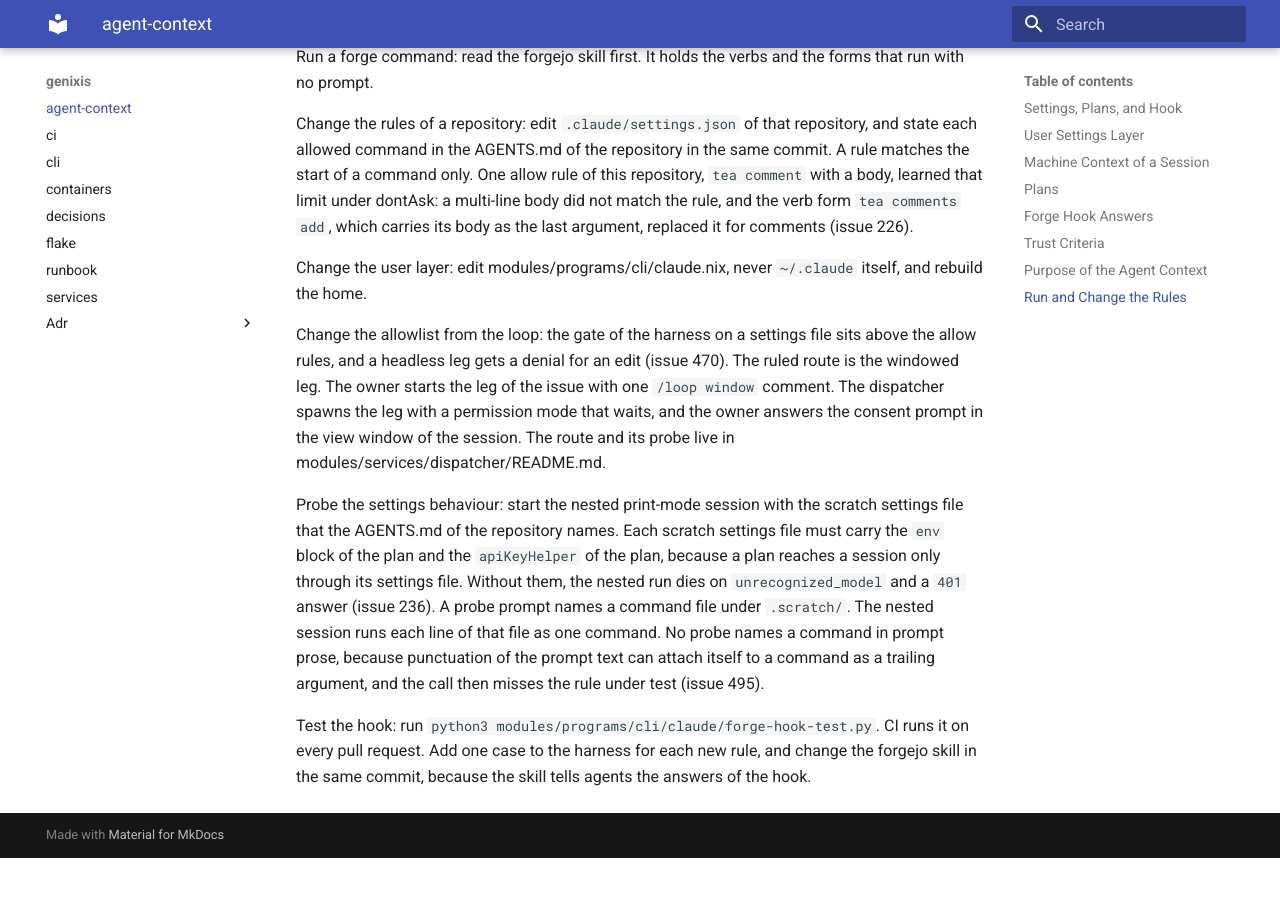
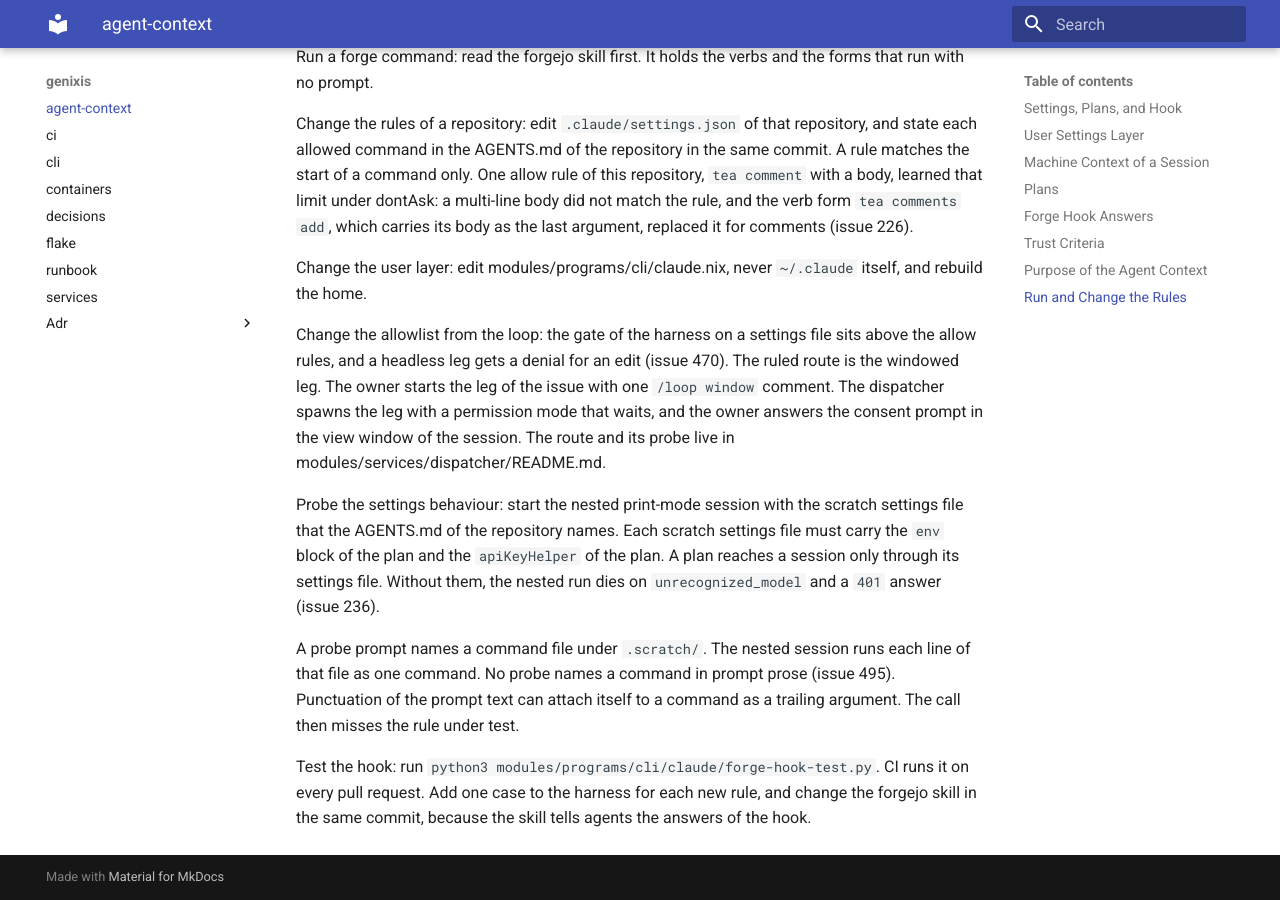
Before and after one commit to Jracon/genixis, an MkDocs documentation site: the page built from docs/agent-context.md, in a window 1280 px wide and 900 px high, scrolled down 4418 px. Built offline with MkDocs 1.6.1 and Material for MkDocs 9.7.7, drawn with Linux system fonts in a browser that asks for light colours; before the commit the page ends 5276 px from its top, so only the background shows below that.

Commit message:
docs(agent-context): split the two sentences over the word caps
The reviewer leg of pull request #497 found the probe paragraph with two sentences over the caps of the technical-english skill: 34 and 29 words, against the cap of 20 words for an instruction (issue 498). The Documentation Law of docs/design.md binds that dialect to the docs tree.

Each split states the reason in its own short sentence after the rule, as the skill asks. The ruled wording survives verbatim, and the reference (issue 495) moved to the prohibition sentence that it documents.

The splits push the paragraph past the six-sentence cap of the skill, so the text breaks into two paragraphs at the topic seam: the settings file and the command file. No other sentence changed. The short-form copy in AGENTS.md sits inside the caps and stays unchanged.

A semantic-diff pass over the paragraph found nine statements before and after, with no loss and no addition.

Co-Authored-By: Claude Code <noreply@anthropic.com>

```diff
--- a/docs/agent-context.md
+++ b/docs/agent-context.md
@@ -78,6 +78,8 @@ Change the user layer: edit modules/programs/cli/claude.nix, never `~/.claude` i
 
 Change the allowlist from the loop: the gate of the harness on a settings file sits above the allow rules, and a headless leg gets a denial for an edit (issue 470). The ruled route is the windowed leg. The owner starts the leg of the issue with one `/loop window` comment. The dispatcher spawns the leg with a permission mode that waits, and the owner answers the consent prompt in the view window of the session. The route and its probe live in modules/services/dispatcher/README.md.
 
-Probe the settings behaviour: start the nested print-mode session with the scratch settings file that the AGENTS.md of the repository names. Each scratch settings file must carry the `env` block of the plan and the `apiKeyHelper` of the plan, because a plan reaches a session only through its settings file. Without them, the nested run dies on `unrecognized_model` and a `401` answer (issue 236). A probe prompt names a command file under `.scratch/`. The nested session runs each line of that file as one command. No probe names a command in prompt prose, because punctuation of the prompt text can attach itself to a command as a trailing argument, and the call then misses the rule under test (issue 495).
+Probe the settings behaviour: start the nested print-mode session with the scratch settings file that the AGENTS.md of the repository names. Each scratch settings file must carry the `env` block of the plan and the `apiKeyHelper` of the plan. A plan reaches a session only through its settings file. Without them, the nested run dies on `unrecognized_model` and a `401` answer (issue 236).
+
+A probe prompt names a command file under `.scratch/`. The nested session runs each line of that file as one command. No probe names a command in prompt prose (issue 495). Punctuation of the prompt text can attach itself to a command as a trailing argument. The call then misses the rule under test.
 
 Test the hook: run `python3 modules/programs/cli/claude/forge-hook-test.py`. CI runs it on every pull request. Add one case to the harness for each new rule, and change the forgejo skill in the same commit, because the skill tells agents the answers of the hook.
```
